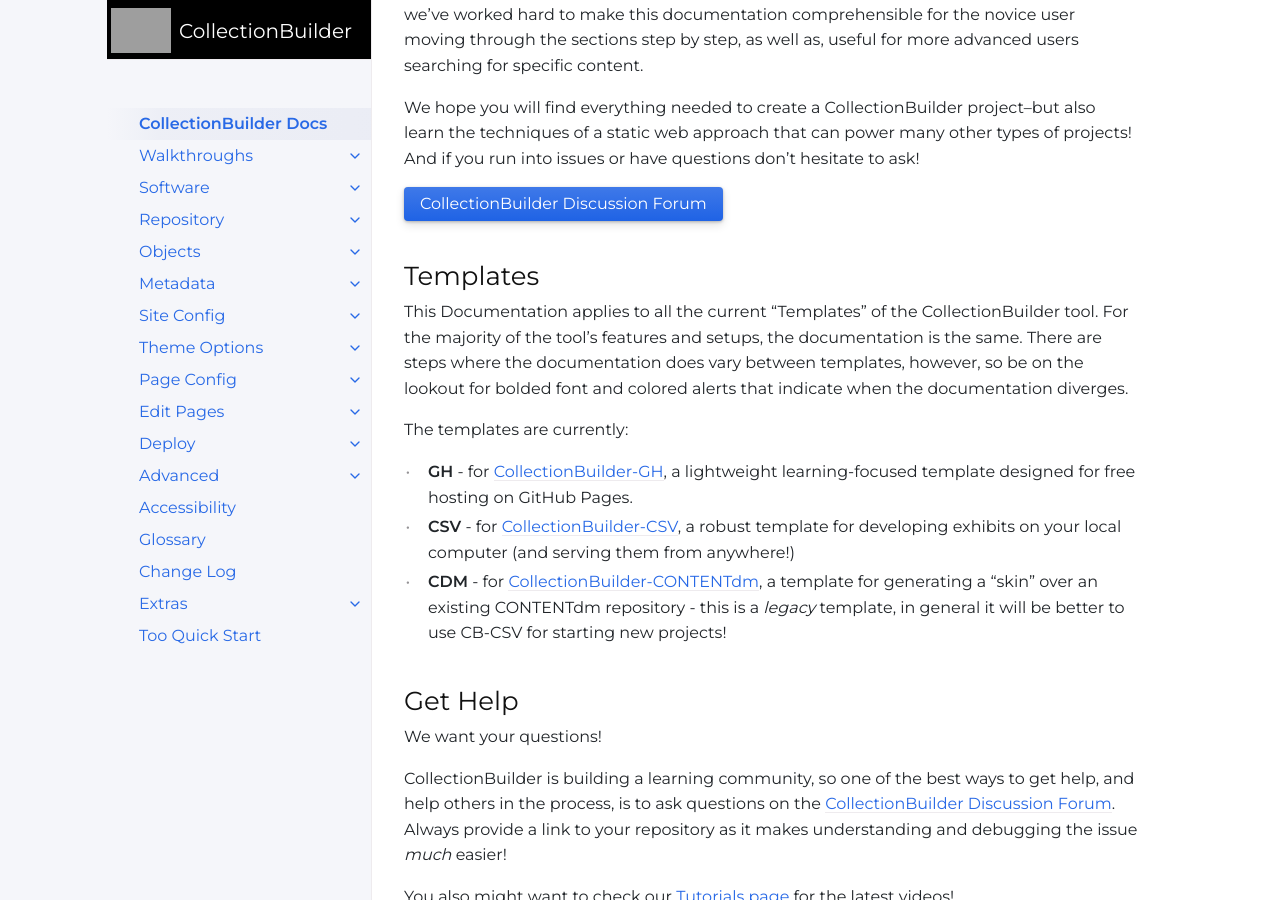
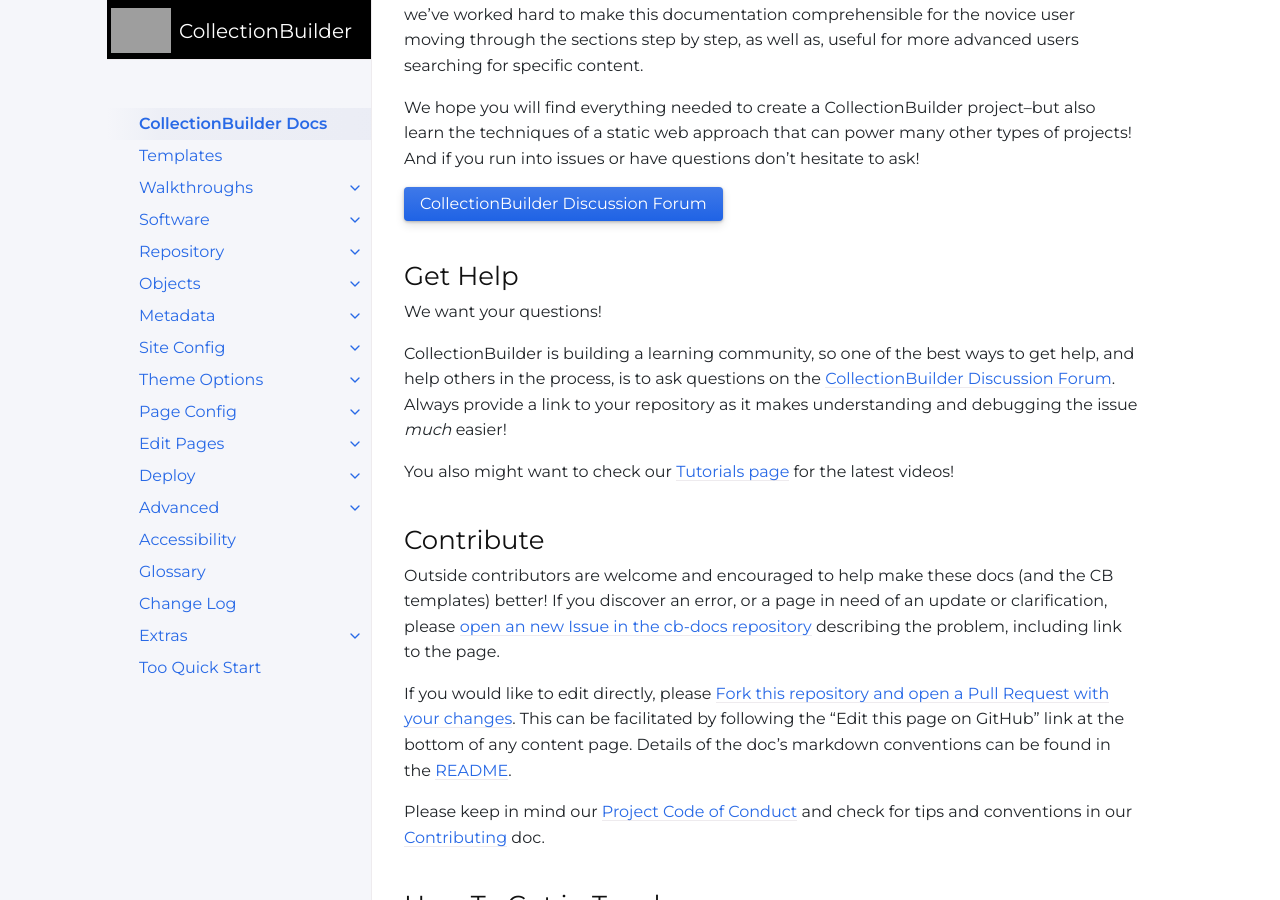
Before and after one commit to CollectionBuilder/cb-docs, a Jekyll site: the page built from index.md, in a window 1280 px wide and 900 px high, scrolled down 248 px. Built offline with Jekyll 4.4.1, drawn with Linux system fonts in a browser that asks for light colours; comment, search, counter and statistics services are not loaded.

Commit message:
move templates from home to own page

```diff
--- a/index.md
+++ b/index.md
@@ -16,18 +16,6 @@ We hope you will find everything needed to create a CollectionBuilder project--b
 And if you run into issues or have questions don't hesitate to ask!
 
 [CollectionBuilder Discussion Forum](https://github.com/orgs/CollectionBuilder/discussions){:.btn .btn-primary target="_blank" rel="noopener"}
-
-## Templates
-
-This Documentation applies to all the current "Templates" of the CollectionBuilder tool.
-For the majority of the tool's features and setups, the documentation is the same.
-There are steps where the documentation does vary between templates, however, so be on the lookout for bolded font and colored alerts that indicate when the documentation diverges.
-
-The templates are currently:
-
-- **GH** - for [CollectionBuilder-GH](https://github.com/CollectionBuilder/collectionbuilder-gh), a lightweight learning-focused template designed for free hosting on GitHub Pages.
-- **CSV** - for [CollectionBuilder-CSV](https://github.com/CollectionBuilder/collectionbuilder-csv), a robust template for developing exhibits on your local computer (and serving them from anywhere!)
-- **CDM** - for [CollectionBuilder-CONTENTdm](https://github.com/CollectionBuilder/collectionbuilder-contentdm), a template for generating a "skin" over an existing CONTENTdm repository - this is a *legacy* template, in general it will be better to use CB-CSV for starting new projects!
 
 ## Get Help
 
```
Also changed, not shown: docs/templates.md (added, +16 -0 lines).
